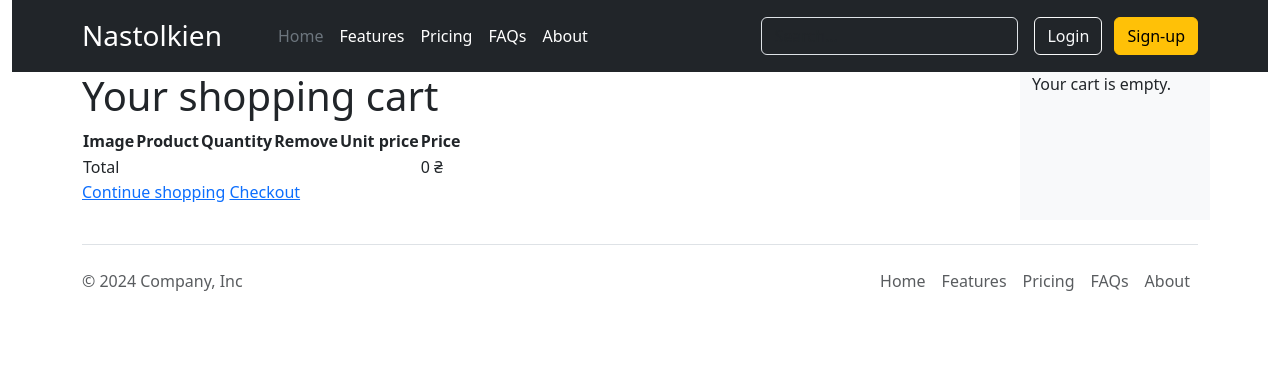
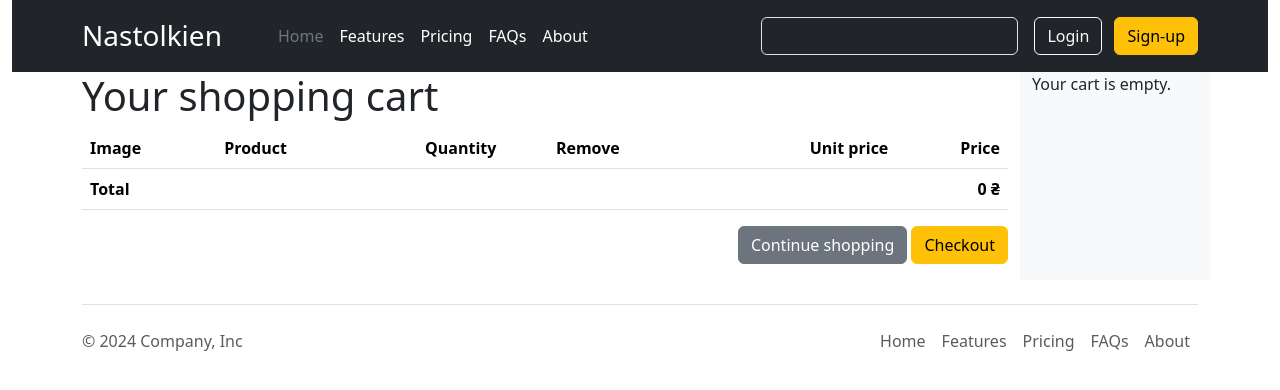
Before and after one commit to roman-yatsenko/python-web-store, a Django app: page /cart/ in a window 1280 px wide. Shown: the top 390 px of the page. Run offline with Django 4.2, Linux system fonts and the light colour scheme.

Commit message:
Add styles

```diff
--- a/cart/templates/cart/detail.html
+++ b/cart/templates/cart/detail.html
@@ -7,15 +7,15 @@
 
 {% block content %}
     <h1>Your shopping cart</h1>
-    <table>
+    <table class="table table-striped">
         <thead>
             <tr>
                 <th>Image</th>
                 <th>Product</th>
-                <th>Quantity</th>
+                <th class="text-center">Quantity</th>
                 <th>Remove</th>
-                <th>Unit price</th>
-                <th>Price</th>
+                <th class="text-end">Unit price</th>
+                <th class="text-end">Price</th>
             </tr>
         </thead>
         <tbody>
@@ -29,27 +29,29 @@
                             </a>
                         </td>
                         <td>{{ product.name }}</td>
-                        <td>{{ item.quantity }}</td>
+                        <td class="text-center">{{ item.quantity }}</td>
                         <td>
                             <form action="{% url 'cart:cart_remove' product.id %}" method="post">
                                 <input type="submit" value="Remove">
                                 {% csrf_token %}
                             </form>
                         </td>
-                        <td>{{ item.price }} ₴</td>
-                        <td>{{ item.total_price }} ₴</td>
+                        <td class="text-end">{{ item.price }} ₴</td>
+                        <td class="text-end">{{ item.total_price }} ₴</td>
                     </tr>
                 {% endwith %}
             {% endfor %}
-            <tr>
-                <td>Total</td>
-                <td colspan="4"></td>
-                <td>{{ cart.get_total_price }} ₴</td>
-            </tr>
+            <tfoot>
+                <tr class="fw-bold">
+                    <td>Total</td>
+                    <td colspan="4"></td>
+                    <td class="text-end">{{ cart.get_total_price }} ₴</td>
+                </tr>
+            </tfoot>
         </tbody>
     </table>
-    <p>
-        <a href="{% url 'shop:product_list' %}">Continue shopping</a>
-        <a href="#">Checkout</a>
+    <p class="text-end">
+        <a href="{% url 'shop:product_list' %}" class="btn btn-secondary">Continue shopping</a>
+        <a href="#" class="btn btn-warning">Checkout</a>
     </p>
 {% endblock content %}
--- a/shop/templates/shop/product/detail.html
+++ b/shop/templates/shop/product/detail.html
@@ -16,7 +16,7 @@
         <form action="{% url 'cart:cart_add' product.id %}" method="post">
             {% csrf_token %}
             {{ cart_product_form }}
-            <input type="submit" value="Add to cart">
+            <input type="submit" class="ms-2 btn btn-warning" value="Add to cart">
         </form>
     </div>
 </div>
```
